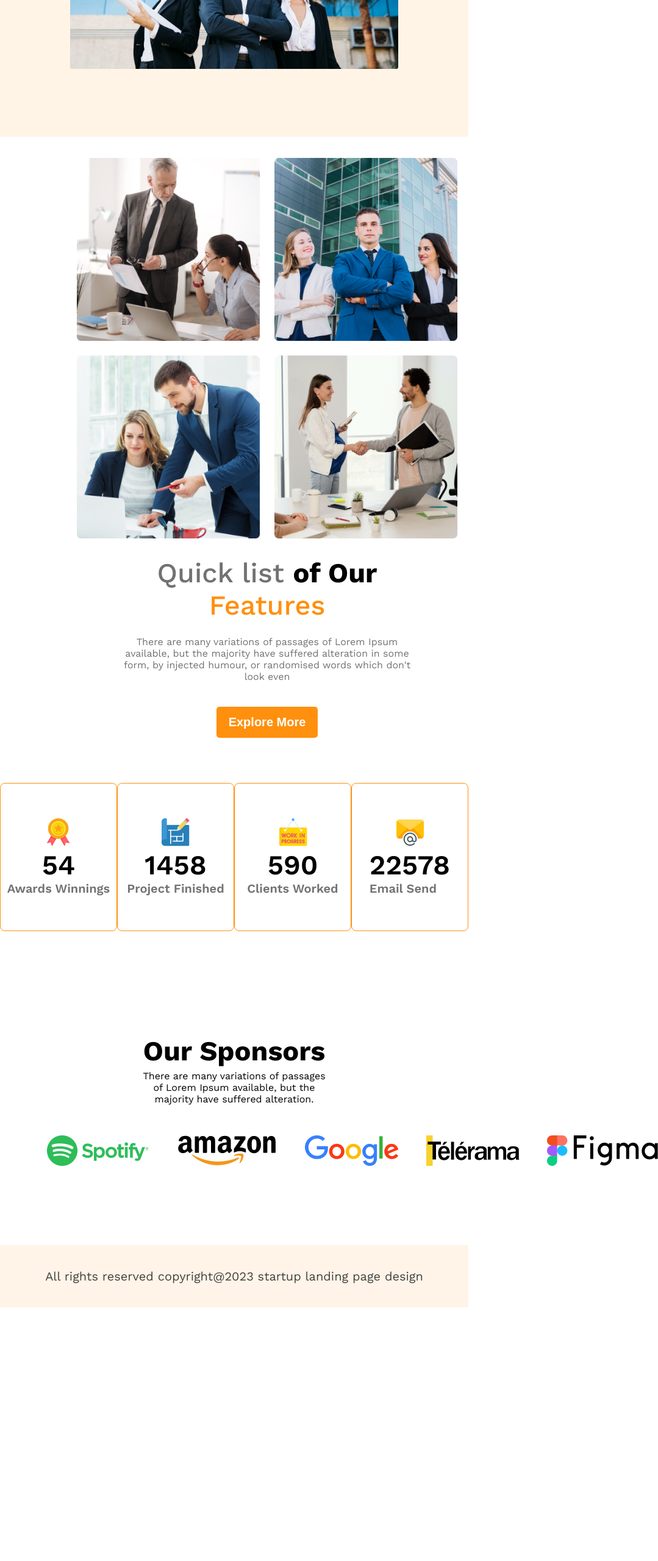
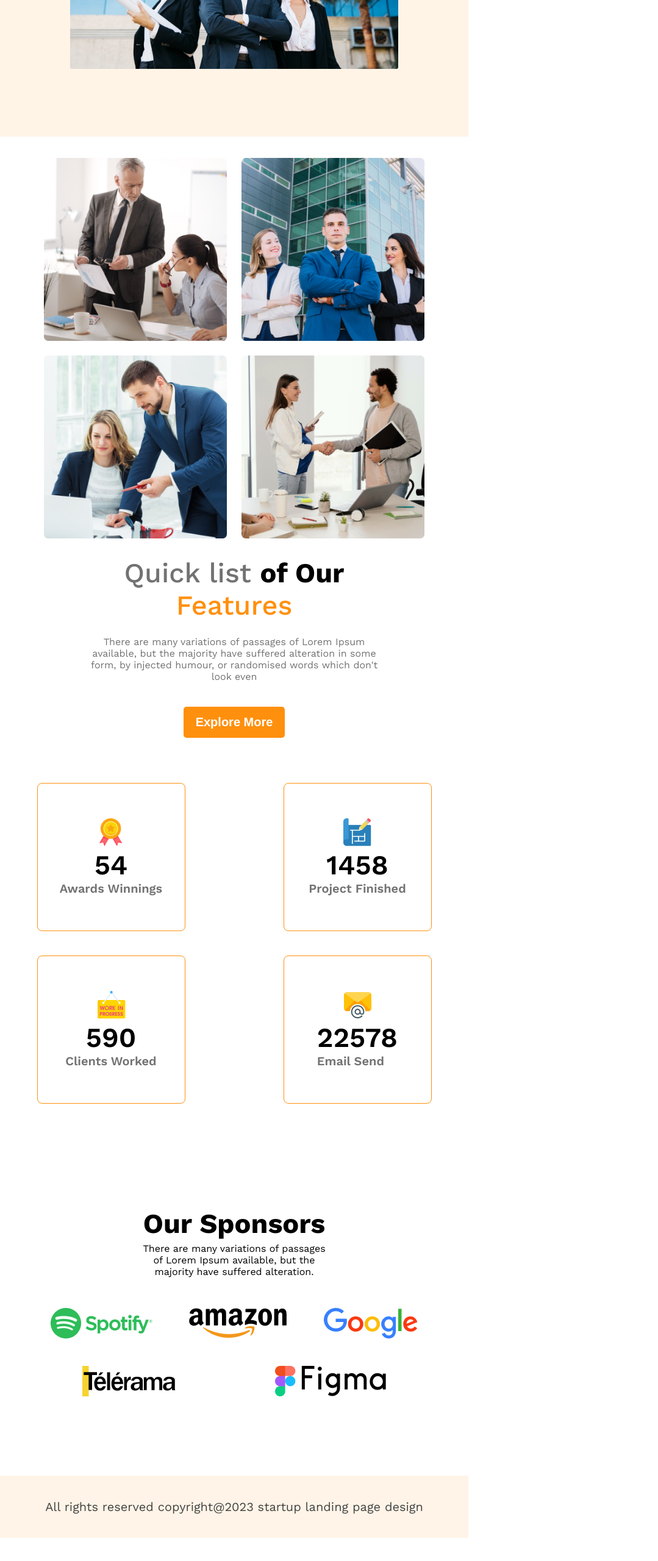
Before and after one commit to jradnan/G3-Architects, a plain HTML site: page index.html in a window 768 px wide. Shown: the part 806-3366 px from the top of the page at 61% size, 1079 px wide, since content can reach past the window. Before the commit the page ends 2950 px from the top, so only its background shows below. Drawn offline with nearby package versions, Linux system fonts and the light colour scheme.

Commit message:
hero section bug fixed

```diff
--- a/style.css
+++ b/style.css
@@ -1,6 +1,7 @@
 * {
     padding: 0;
     margin: 0;
+    /* border: 1px solid red; */
 
 }
 
@@ -210,7 +211,9 @@ nav>ul>li>a {
 footer {
     background: #FFF4E7;
     padding: 39px 0px;
-    margin-top: 130px;
+    width: 100%;
+    max-width: 800px;
+    margin: 130px auto;
 }
 
 .footer-content>p {
@@ -250,12 +253,13 @@ footer {
     .container {
         margin-top: 400px;
         width: 100%;
+        justify-content: center;
     }
 
     .success-container {
         flex-direction: column;
         gap: 45px;
-        margin-top: 500px;
+        margin-top: 400px;
         align-items: center;
     }
 
@@ -289,24 +293,29 @@ footer {
     }
 
     .hero-section-content {
-        margin: 0px 0px;
         text-align: center;
+        margin: auto;
     }
 
     .hero-image-container {
         grid-template-columns: repeat(2, 1fr);
 
+
+    }
+
+    .success-container {
+        flex-wrap: wrap;
+        gap: 40px;
     }
 
     .container {
-
         margin: 30px 0px;
-        width: 750px;
-
-
+        justify-content: center;
+        /* width: 750px; */
     }
 
     .sponsors-area {
+        flex-wrap: wrap;
         gap: 45px;
     }
 
@@ -347,7 +356,8 @@ footer {
         text-align: center;
         width: 300px;
     }
-    .footer-content > p{
+
+    .footer-content>p {
         font-size: 14px;
 
     }
```
